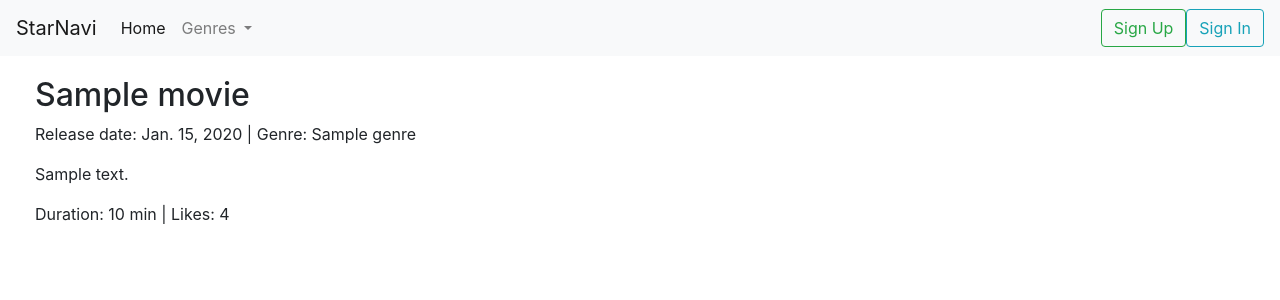
After one commit to vlsh1n/StarNaviTestApp, a Django app: template StarNavi/imdb/templates/imdb/movie.html in a window 1280 px wide. The commit adds this page. Shown: the top 300 px of the page. Run offline with Django 3.2, Linux system fonts and the light colour scheme; the template is opened without the code that fills it: values that come from a table or form of the project are taken from there, others are empty; tables that the repository leaves empty hold one stand-in row (values such as "Sample post"); parts of the project's set-up code (start-up, migrations or seed data) failed here and were passed over; some libraries are stand-ins or nearby versions.

Commit message:
changed detail view and movie by genre logic in views | made template for single movie view | changed logic for dynamic links in urls and in model |

```diff
--- a/StarNavi/imdb/models.py
+++ b/StarNavi/imdb/models.py
@@ -29,4 +29,4 @@ class Genres(models.Model):
         return self.title
 
     def get_absolute_url(self):
-        return reverse_lazy('genres', kwargs={'genre': self.title})
+        return reverse_lazy('genres', kwargs={'genre_id': self.pk})
--- a/StarNavi/imdb/templates/imdb/index.html
+++ b/StarNavi/imdb/templates/imdb/index.html
@@ -8,7 +8,7 @@
     <!-- Bootstrap CSS -->
     <link rel="stylesheet" href="https://maxcdn.bootstrapcdn.com/bootstrap/4.0.0/css/bootstrap.min.css" integrity="sha384-Gn5384xqQ1aoWXA+058RXPxPg6fy4IWvTNh0E263XmFcJlSAwiGgFAW/dAiS6JXm" crossorigin="anonymous">
 
-    {% block title %}<title>StarNavi</title>{% endblock %}
+    <title>{% block title %} {{ title }} {% endblock %}</title>
 
 </head>
 
@@ -34,7 +34,7 @@
                 </a>
                 <div class="dropdown-menu" aria-labelledby="navbarDropdownMenuLink">
                     {% for genre in genres %}
-                    <a class="dropdown-item" href="{{ genre.get_absolute_url|lower }}">{{ genre.title }}</a>
+                    <a class="dropdown-item" href="{{ genre.get_absolute_url }}">{{ genre.title }}</a>
                     {% endfor %}
                 </div>
             </li>
--- /dev/null
+++ b/StarNavi/imdb/templates/imdb/movie.html
@@ -0,0 +1,22 @@
+{% extends 'imdb/index.html' %}
+
+{% block title %} {{ movie.title }} | StarNavi {% endblock %}
+
+{% block content %}
+
+<div class="col-md-8 blog-main">
+  <div class="card-body">
+    <div class="blog-post">
+      <h2 class="blog-post-title">{{ movie.title }}</h2>
+      <p class="blog-post-meta">
+        Release date: {{ movie.release_date }} | Genre: {{ movie.genre }}
+      </p>
+      <p>{{ movie.description }}</p>
+      <p class="blog-post-meta">
+        Duration: {{ movie.duration }} min | Likes: {{ movie.rating }}
+      </p>
+    </div>
+  </div>
+</div>
+
+{% endblock %}
--- a/StarNavi/imdb/urls.py
+++ b/StarNavi/imdb/urls.py
@@ -4,6 +4,6 @@ from .views import MainPage, MovieDetail, MoviesByGenre
 
 urlpatterns = [
     path('', MainPage.as_view(), name='home'),
-    path('genres/<genre>', MoviesByGenre.as_view(), name='genres'),
+    path('genres/<int:genre_id>', MoviesByGenre.as_view(), name='genres'),
     path('movie/<int:pk>', MovieDetail.as_view(), name='movie'),
 ]
```
Also changed, not shown: StarNavi/imdb/views.py (+17 -13 lines). Lines whose indentation alone changed are shown as unchanged.
